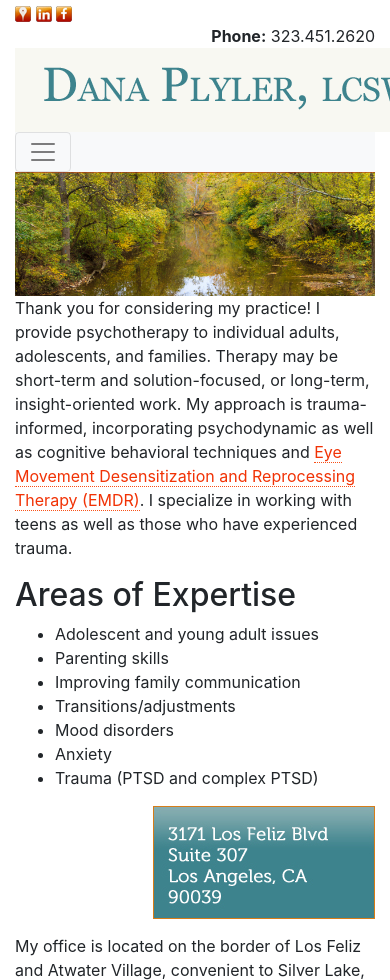
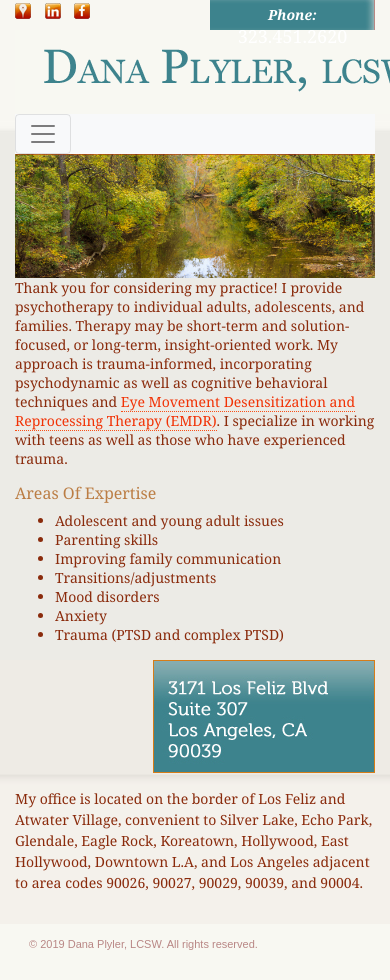
Before and after one commit to nbrustin/danaplyerlcsw, a plain HTML site: page index.html in a window 390 px wide. Shown: the top 980 px of the page. Drawn offline with nearby package versions, Linux system fonts and the light colour scheme.

Commit message:
added css and responsiveness

```diff
--- a/css/style-global-pl.css
+++ b/css/style-global-pl.css
@@ -8,7 +8,7 @@
 }
 
 
-/* body {
+body {
 	background-color: #f8f8f2;
 	background-image: url(../images/backgrounds/body-home.jpg);
 	font-family: Georgia, "Times New Roman", Times, serif;
@@ -16,17 +16,18 @@
 	line-height: normal;
 	color: #8a2b0c;
 	font-style: normal;
-	text-align: center;
+	/* text-align: center; */
 	margin: 0px;
 	padding: 0px;
 	background-repeat: no-repeat;
 	background-position: center top;
-} */
-/*
+}
+
 h1 {
 	font-size: 18px;
 	font-weight: normal;
 }
+
 h2 {
 	font-size: 16px;
 	text-transform: capitalize;
@@ -35,7 +36,7 @@ h2 {
 }
 strong   {
 	font-weight: normal;
-} */
+}
 .mcontent {
 
 	/* padding: 0px;  */
@@ -58,7 +59,7 @@ strong   {
 	border-left-style: none;
 	padding: 0px;
 } */
-/* .call-us {
+ .call-us {
 	background-image: url(../images/backgrounds/call-us-top.jpg);
 	background-repeat: no-repeat;
 	background-position: right top;
@@ -83,15 +84,15 @@ strong   {
 	background-image: url(../images/backgrounds/main-body-home.jpg);
 	background-repeat: no-repeat;
 	background-position: center top;
-	height: 605px;
-} */
+	/* height: 605px; */
+}
 .address {
 	margin: 0px;
 	padding: 0px;
 	float: right;
 	/* width: 223px;  */
 	line-height: 150%;
-	/* background-color:rgba(241,235,229,0.5);  */
+	background-color:rgba(241,235,229,0.5);
 }
 
 .add-img{
@@ -122,12 +123,12 @@ strong   {
 	border-bottom-color: #f95017;
 }
 
-/*
+
 .psych-button {
 	text-align: center;
 	margin-top: 420px;
 	margin-left: 50px;
-} */ */
+}
 .footer {
 	font-family: Arial, Helvetica, sans-serif;
 	font-size: 11px;
@@ -137,7 +138,7 @@ strong   {
 	padding: 14px;
 }
 
-/*
+
 .social-networking {
 	float: left;
 	z-index: 6;
@@ -145,21 +146,17 @@ strong   {
 .social-networking a img {
 	margin-right: 10px;
 	margin-left: 0px;
-} */
-/* .mcontent .header .social-networking a img {
+}
+.mcontent .header .social-networking a img {
 	margin-top: 2px;
 	margin-bottom: 0px;
-} */
+}
 
 /* mobile */
-/* @media only screen and (max-width: 600px) {
+@media only screen and (max-width: 600px) {
 
-	h2{
-		font-size: 100px;
+	.mmcontent {
+		background-image: none;
+
 	}
-
-	table tr th img{
-		display: block;
-		width: 100%;
-	}
-  } */
+  }
--- a/index.html
+++ b/index.html
@@ -23,6 +23,15 @@
       padding: 15px;
     }
   </style>
+   <script src="https://code.jquery.com/jquery-3.3.1.slim.min.js"
+   integrity="sha384-q8i/X+965DzO0rT7abK41JStQIAqVgRVzpbzo5smXKp4YfRvH+8abtTE1Pi6jizo" crossorigin="anonymous">
+ </script>
+ <script src="https://cdnjs.cloudflare.com/ajax/libs/popper.js/1.14.7/umd/popper.min.js"
+   integrity="sha384-UO2eT0CpHqdSJQ6hJty5KVphtPhzWj9WO1clHTMGa3JDZwrnQq4sF86dIHNDz0W1" crossorigin="anonymous">
+ </script>
+ <script src="https://stackpath.bootstrapcdn.com/bootstrap/4.3.1/js/bootstrap.min.js"
+   integrity="sha384-JjSmVgyd0p3pXB1rRibZUAYoIIy6OrQ6VrjIEaFf/nJGzIxFDsf4x0xIM+B07jRM" crossorigin="anonymous">
+ </script>
   <script type="text/javascript">
     function MM_preloadImages() {
       //v3.0
@@ -85,8 +94,8 @@
 <body
   onload="MM_preloadImages('images/nav/roll/About-Dana.jpg','images/nav/roll/EMDR-Therapy.jpg','images/nav/roll/Therapy-for-teens.jpg','images/nav/roll/Client-Resources.jpg','images/nav/roll/FAQs.jpg','images/nav/roll/Contact-Us.jpg')">
   <div class="site-container container">
-    <div class="row justify-content-md-center">
-      <div class="col-md-6 social-networking">
+    <div class="row ">
+      <div class="col social-networking">
         <a href="https://www.google.com/maps/place/3171+Los+Feliz+Blvd+%23307,+Los+Angeles,+CA+90039/@34.1240081,-118.270656,1246m/data=!3m2!1e3!4b1!4m5!3m4!1s0x80c2c0e9c39d98dd:0xb61485e266ef373b!8m2!3d34.1240081!4d-118.268462?hl=en"
           target="_blank"><img src="images/social-networking/Google-Places.gif" alt="Google Places" width="16"
             height="16" border="0" /></a>
@@ -95,12 +104,12 @@
         <a href="https://www.facebook.com/danaplylertherapy/" target="_blank"><img
             src="images/social-networking/facebook.gif" alt="Facebook" width="16" height="16" border="0" /></a>
       </div>
-      <div class="col-md-6">
+      <div class="col">
         <span class="call-us float-right"><strong>Phone:</strong> 323.451.2620</span>
       </div>
     </div>
     <div>
-      <a href="index.html"><img src="images/Dana-Plyler-LCSW_Therapst-in-Los-Angeles.gif"
+      <a href="index.html"><img class="img-flud" src="images/Dana-Plyler-LCSW_Therapst-in-Los-Angeles.gif"
           alt="Dana Plyler, LCSW Therapist for children in Los Angeles" /></a>
       <!-- alt="Dana Plyler, LCSW Therapist for children in Los Angeles" width="504" height="84" border="0" /></a> -->
     </div>
@@ -177,8 +186,8 @@
           </ul>
         </div>
       </div>
-      <div class="address col-md-4">
-        <a href="Contact.html"><img class="add-img float-right"
+      <div class="address col-md-4 ">
+        <a href="Contact.html"><img class=" add-img float-right"
             src="images/3171-Los-Feliz-Blvd-suite-307-Los-Angeles-CA-90039.jpg"
             alt="3171 Los Feliz Blvd, suite 307 Los Angeles, CA 90039"></a>
 
@@ -196,15 +205,7 @@
       © 2019 Dana Plyler, LCSW. All rights reserved.
     </div>
   </div>
-  <script src="https://code.jquery.com/jquery-3.3.1.slim.min.js"
-    integrity="sha384-q8i/X+965DzO0rT7abK41JStQIAqVgRVzpbzo5smXKp4YfRvH+8abtTE1Pi6jizo" crossorigin="anonymous">
-  </script>
-  <script src="https://cdnjs.cloudflare.com/ajax/libs/popper.js/1.14.7/umd/popper.min.js"
-    integrity="sha384-UO2eT0CpHqdSJQ6hJty5KVphtPhzWj9WO1clHTMGa3JDZwrnQq4sF86dIHNDz0W1" crossorigin="anonymous">
-  </script>
-  <script src="https://stackpath.bootstrapcdn.com/bootstrap/4.3.1/js/bootstrap.min.js"
-    integrity="sha384-JjSmVgyd0p3pXB1rRibZUAYoIIy6OrQ6VrjIEaFf/nJGzIxFDsf4x0xIM+B07jRM" crossorigin="anonymous">
-  </script>
+
 
 
 </body>
```
